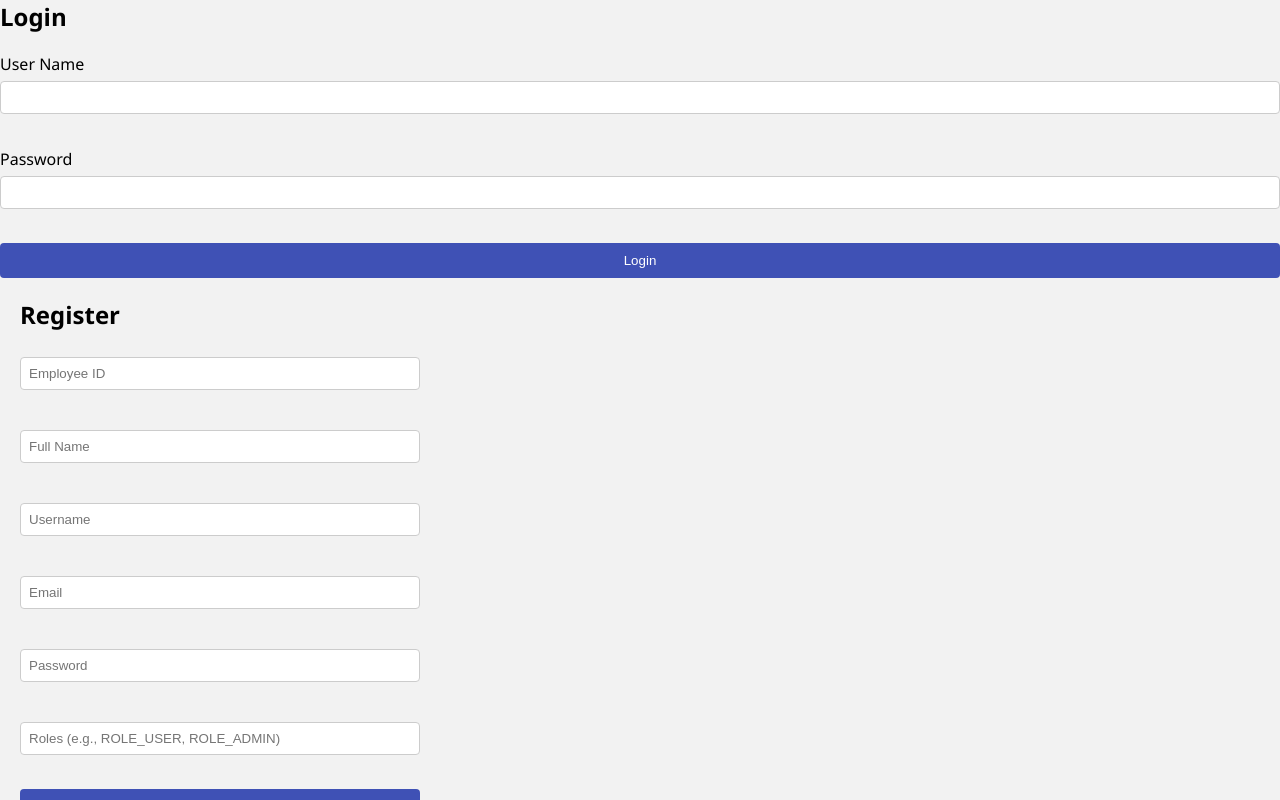
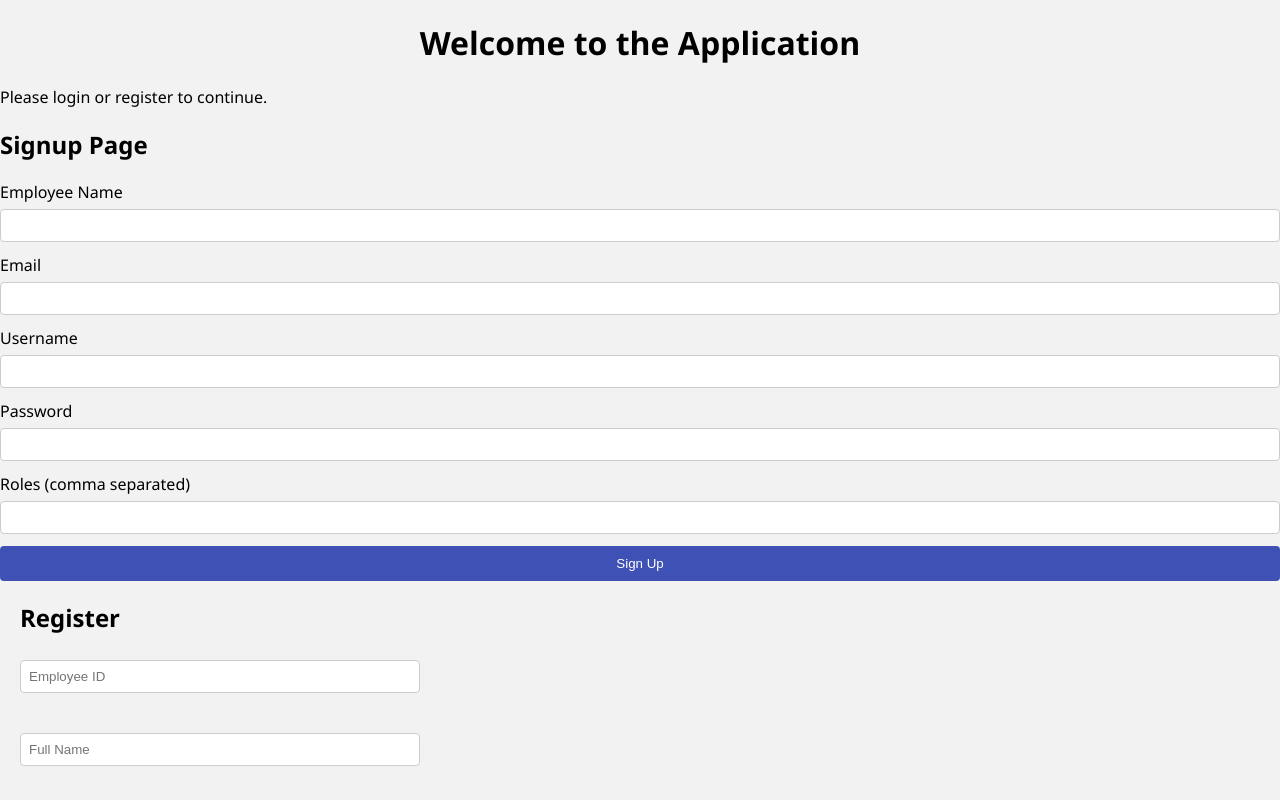
Before and after one commit to 20060516/React-repo, a React (Vite) app: page / in a window 1280 px wide. Shown: the top 800 px of the page. Built offline with nearby package versions, Linux system fonts and the light colour scheme.

Commit message:
Day 11 A.N React

```diff
--- a/src/App.jsx
+++ b/src/App.jsx
@@ -1,14 +1,19 @@
 import Login from "./components/Login"
 import Register from "./components/Register"
-//import './index.css';
+import React from "react";
+import Signup from "./components/Signup";
+
 
 function App() {
   return(
     <div>
+    <h1><center>Welcome to the Application</center></h1>
+    <p>Please login or register to continue.</p>
+    <Signup/>
+    <Register />
       <Login />
-      <Register />
-      <h1>Welcome to the Application</h1>
-      <p>Please login or register to continue.</p>
+
+
     </div>
   )
 }
--- /dev/null
+++ b/src/components/Signup.jsx
@@ -0,0 +1,86 @@
+import axios from "axios";
+import { use, useState } from "react";
+
+const Signup = () => {
+  const [name, setName] = useState("");
+  const [email, setEmail] = useState("");
+  const [password, setPassword] = useState("");
+  const [username, setUsername] = useState("");
+  const [roleNames, setRoles] = useState("");
+
+  async function addNewEmployee(e) {
+    e.preventDefault();
+    const roleArray = roleNames.split(",").map(role => role.trim());
+    console.log(roleArray);
+
+    const req = axios.post("https://springboot-mlyo.onrender.com/api/auth/register", {
+      name, email,password, username, roleNames:["ROLE_USER"]});
+      console.log(req);
+
+     if(req.Data){
+        alert (req.data)
+     }
+     else{
+        alert("Error occured");
+     }
+
+  }
+
+  return (
+    <section>
+      <h1>Signup Page</h1>
+      <div>
+        <form onSubmit={addNewEmployee}>
+          <label htmlFor="name">Employee Name</label>
+          <input
+            type="text"
+            id="name"
+            name="name"
+            value={name}
+            onChange={(e) => setName(e.target.value)}
+          />
+
+          <label htmlFor="email">Email</label>
+          <input
+            type="email"
+            id="email"
+            name="email"
+            value={email}
+            onChange={(e) => setEmail(e.target.value)}
+          />
+
+          <label htmlFor="username">Username</label>
+          <input
+            type="text"
+            id="username"
+            name="username"
+            value={username}
+            onChange={(e) => setUsername(e.target.value)}
+          />
+
+          <label htmlFor="password">Password</label>
+          <input
+            type="password"
+            id="password"
+            name="password"
+            value={password}
+            onChange={(e) => setPassword(e.target.value)}
+          />
+
+          <label htmlFor="roles">Roles (comma separated)</label>
+          <input
+            type="text"
+            id="roles"
+            name="roles"
+            value={roleNames}
+            onChange={(e) => setRoles(e.target.value)}
+          />
+
+          <button type="submit">Sign Up</button>
+        </form>
+      </div>
+    </section>
+  );
+};
+
+export default Signup;
```
